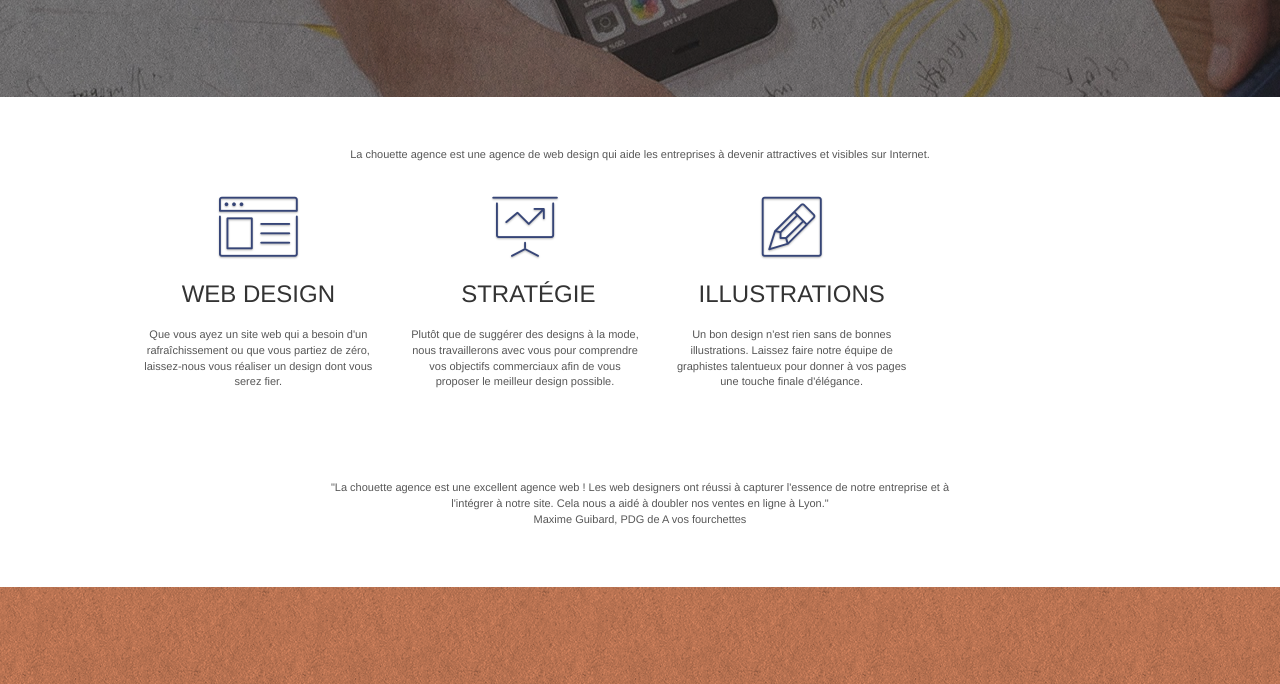
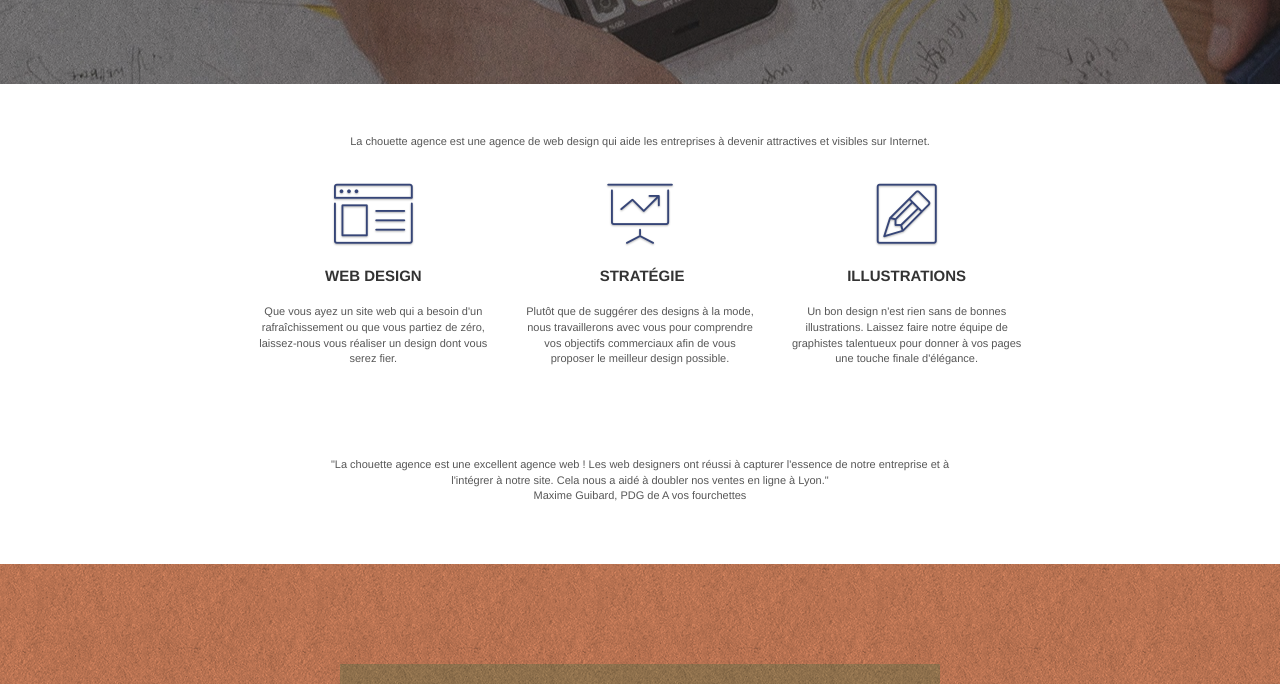
Before and after one commit to Lankynee/OCRP4NEWLNH, a plain HTML site: page index.html in a window 1280 px wide. Shown: the part 448-1132 px from the top of the page. Drawn offline with nearby package versions, Linux system fonts and the light colour scheme.

Commit message:
fix utilisation cdn bootstrap

```diff
--- a/index.html
+++ b/index.html
@@ -7,14 +7,14 @@
     <meta name="viewport" content="width=device-width, initial-scale=1.0, viewport-fit=cover">
     <link rel="shortcut icon" type="image/png" href="favicon.jpg">
 
-	<link rel="stylesheet" type="text/css" href="./css/bootstrap.css">
+    <link href="https://stackpath.bootstrapcdn.com/bootstrap/3.3.5/css/bootstrap.min.css" rel="stylesheet" integrity="sha384-pdapHxIh7EYuwy6K7iE41uXVxGCXY0sAjBzaElYGJUrzwodck3Lx6IE2lA0rFREo" crossorigin="anonymous">
 	<link rel="stylesheet" type="text/css" href="style.css">
 	<link rel="stylesheet" type="text/css" href="./css/font-awesome.css">
 	<link rel="stylesheet" type="text/css" href="./css/et-line.css">
 
 
 	<script src="./js/jquery-2.1.0.js"></script>
-    <link href="https://stackpath.bootstrapcdn.com/bootstrap/3.3.5/css/bootstrap.min.css" rel="stylesheet" integrity="sha384-pdapHxIh7EYuwy6K7iE41uXVxGCXY0sAjBzaElYGJUrzwodck3Lx6IE2lA0rFREo" crossorigin="anonymous">
+    <script src="./js/bootstrap.js"></script>
 	<script src="./js/blocs.js"></script>
 	<script src="./js/jquery.touchSwipe.js" defer></script>
 	<script src="./js/gmaps.js"></script>
```
